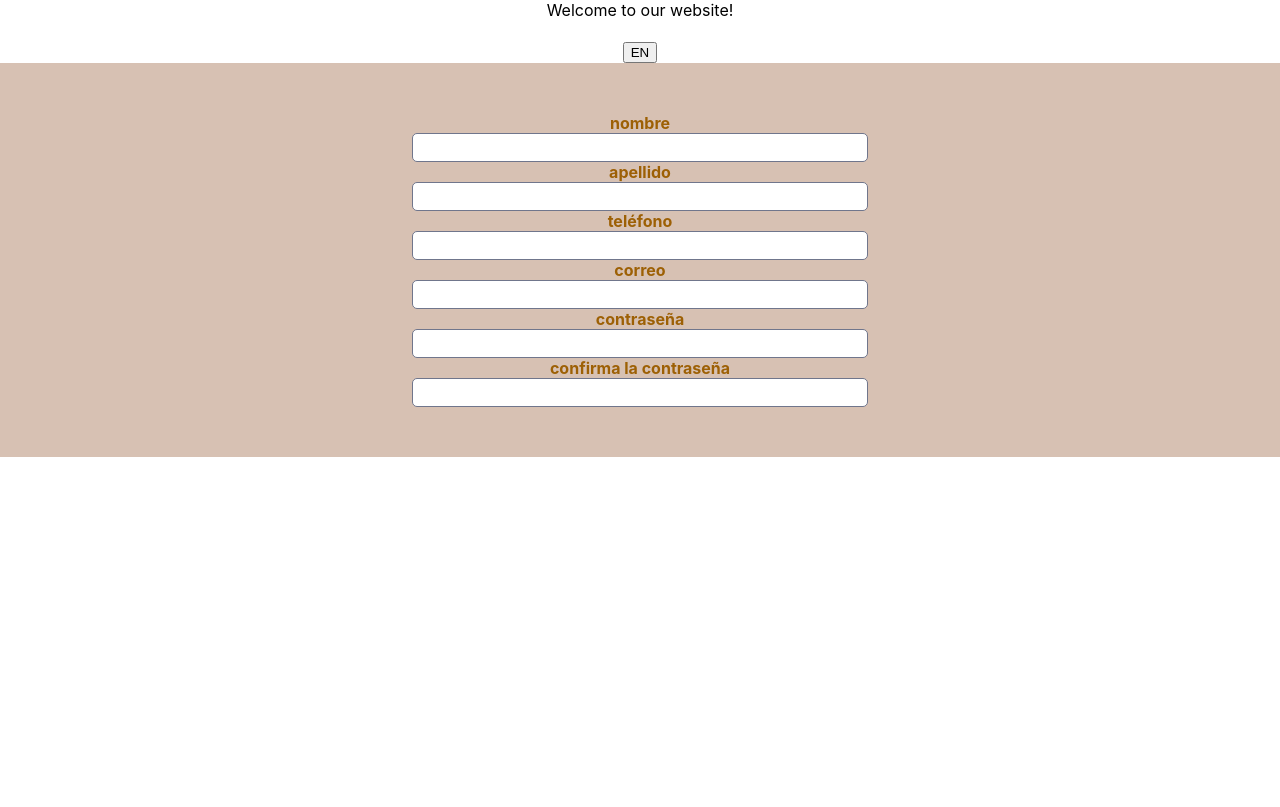
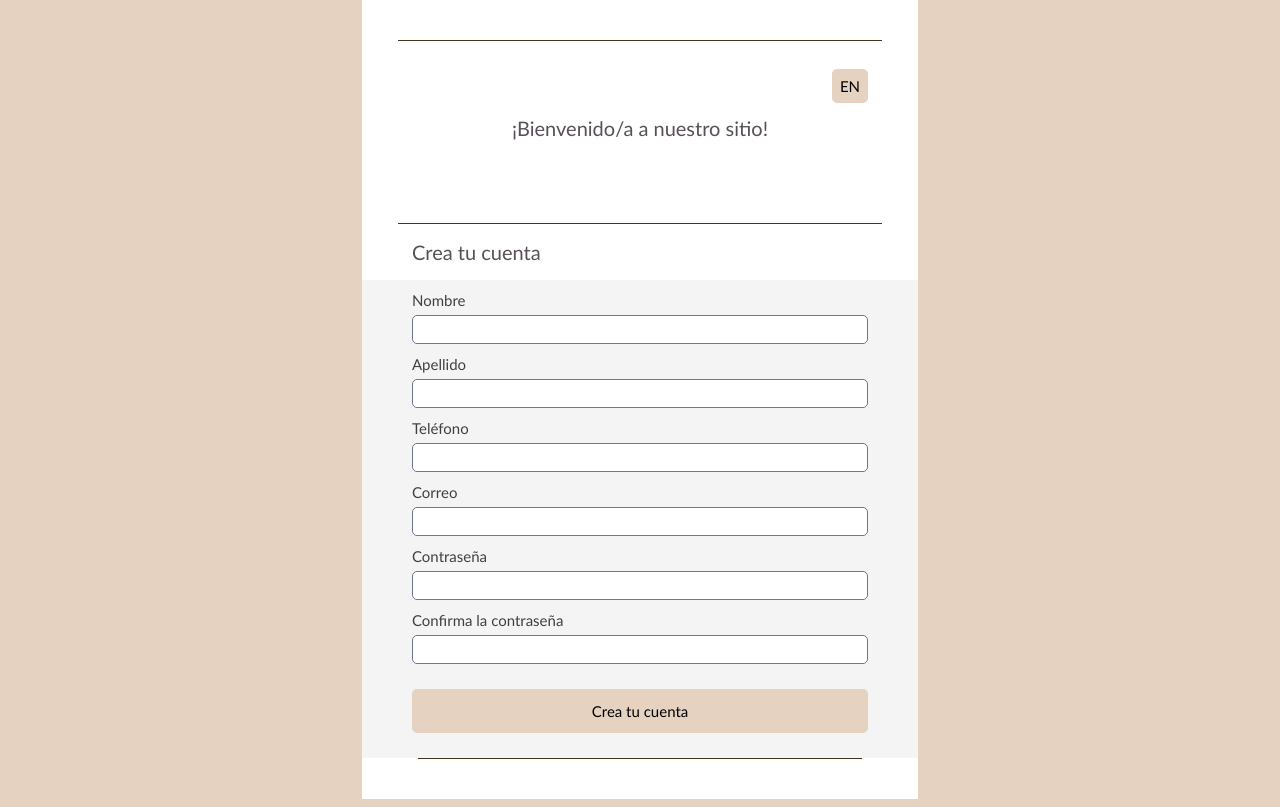
Before and after one commit to barbozacecilia/utn-curso-react-tp-4, a React (Create React App) app: page / in a window 1280 px wide. Built offline with nearby package versions, Linux system fonts and the light colour scheme.

Commit message:
feat(RegistrationForm): Modify styles and add a title in the component

```diff
--- a/public/index.html
+++ b/public/index.html
@@ -7,7 +7,7 @@
     <meta name="theme-color" content="#000000" />
     <meta
       name="description"
-      content="Web site created using create-react-app"
+      content="Web site created using create-react-app for a work assigment. Created by Cecilia Barboza"
     />
     <link rel="apple-touch-icon" href="%PUBLIC_URL%/logo192.png" />
     <!--
@@ -24,7 +24,7 @@
       work correctly both with client-side routing and a non-root public URL.
       Learn how to configure a non-root public URL by running `npm run build`.
     -->
-    <title>React App</title>
+    <title>SignUp</title>
   </head>
   <body>
     <noscript>You need to enable JavaScript to run this app.</noscript>
--- a/src/App.css
+++ b/src/App.css
@@ -1,3 +1,13 @@
+body {
+  background-color: #e5d2c1;
+  font-family: "Trebuchet MS",sans-serif;
+  font-size: 15px;
+  line-height: 1.5;
+  display: flex;
+  -webkit-justify-content: center;
+
+}
+
 .App {
   text-align: center;
 }
@@ -25,7 +35,7 @@
 }
 
 .App-link {
-  color: #61dafb;
+  color: #585058;
 }
 
 @keyframes App-logo-spin {
--- a/src/features/registration-form/RegistrationForm.js
+++ b/src/features/registration-form/RegistrationForm.js
@@ -21,9 +21,16 @@ class RegistrationForm extends Component {
         return (
             <>
                 <div className="mainContainer">
-                <div className="leftSide">{this.state.language ===  T.EN ? T.ES.BIENVENIDA : T.EN.WELCOME}</div>
-                    <h1>{this.state.title}</h1>
-                    <button onClick={this.handleClick}>{this.state.language ===  T.ES ? T.ES.BUTTON : T.EN.BUTTON} </button>
+                    <hr className="hrTop"/>
+                    <div className="translateButtonContainer">
+                        <button onClick={this.handleClick} className="translateButton">{this.state.language ===  T.ES ? T.ES.BUTTON : T.EN.BUTTON} </button>
+                    </div>
+                <div className="welcomeContainer">{this.state.language ===  T.ES ? T.ES.WELCOME : T.EN.WELCOME}</div>
+                    <hr className="hrTop"/>
+                    <h1 className="titleSignUp">
+                        {this.state.language === T.ES ? T.ES.TITLE : T.EN.TITLE}
+                    </h1>
+
                     <div className="formContainer">
                     <form >
                         <div className="inputContainer">
@@ -62,9 +69,14 @@ class RegistrationForm extends Component {
                                 {this.state.language ===  T.ES ? T.ES.CONFIRM_PASSWORD : T.EN.CONFIRM_PASSWORD}
                             </label>
                             <input/>
+
+                        </div>
+                        <div className="buttonSignUpContainer">
+                            <button className="buttonSignUp">{this.state.language === T.ES ? T.ES.BUTTON_SIGN_UP :T.EN.BUTTON_SIGN_UP}</button>
                         </div>
                     </form>
                 </div>
+                    <hr/>
                 </div>
             </>
         )
--- a/src/features/registration-form/constants.js
+++ b/src/features/registration-form/constants.js
@@ -2,26 +2,27 @@
 export const T = {
   ES: {
       BUTTON: 'EN',
-      BIENVENIDA: '¡Bienvenido/a a nuestro sitio!',
+      WELCOME: '¡Bienvenido/a a nuestro sitio!',
       TITLE: 'Crea tu cuenta',
-      NAME: 'nombre',
-      LAST_NAME: 'apellido',
-      PHONE_NUMBER: 'teléfono',
-      EMAIL: 'correo',
-      PASSWORD: 'contraseña',
-      CONFIRM_PASSWORD: 'confirma la contraseña',
+      NAME: 'Nombre',
+      LAST_NAME: 'Apellido',
+      PHONE_NUMBER: 'Teléfono',
+      EMAIL: 'Correo',
+      PASSWORD: 'Contraseña',
+      CONFIRM_PASSWORD: 'Confirma la contraseña',
+      BUTTON_SIGN_UP: 'Crea tu cuenta',
     },
 
    EN: {
         BUTTON: 'ES',
         WELCOME : 'Welcome to our website!',
         TITLE:'Create your account',
-        NAME:'name',
-        LAST_NAME: 'last name',
-        PHONE_NUMBER: 'phone number',
-        EMAIL:'email',
-        PASSWORD:'password',
-        CONFIRM_PASSWORD :'confirm password',
-
+        NAME:'First Name',
+        LAST_NAME: 'Last name',
+        PHONE_NUMBER: 'Phone number',
+        EMAIL:'Email',
+        PASSWORD:'Password',
+        CONFIRM_PASSWORD :'Confirm password',
+       BUTTON_SIGN_UP: 'Create your account',
     }
 };
--- a/src/features/registration-form/styles/RegistrationFormStyles.css
+++ b/src/features/registration-form/styles/RegistrationFormStyles.css
@@ -4,24 +4,67 @@
 
 }
 
+.hrTop {
+    padding: 20px;
+    border-bottom: 1px solid #44331d;
+    border-top: none;
+    border-left: none;
+    border-right: none;
+    width: 80%;
+
+}
 .secondContainer{
     display: flex;
     flex-direction: row;
     justify-content: center;
 }
-.leftSide {
+.welcomeContainer {
     background-color: #ffffff;
-    display: inline;
+    color: #585058;
+    margin-bottom: 40px;
+    font-size: 20px;
+}
+
+.titleSignUp {
+    font-size: 20px;
+    font-weight: lighter;
+    color: #585058;
+    justify-content: left;
+    display: flex;
+    align-items: center;
+    padding-inline: 50px;
+}
+
+h1{
+    color: white;
+}
+
+.translateButton {
+    background-color: #e5d2c1;
+    font-family: "Trebuchet MS",sans-serif;
+    font-size: 15px;
+    border-radius: 5px;
+    border: #e5d2c1 solid ;
+    padding: 5px;
+    margin-bottom: 10px;
+    margin-top: 20px;
+}
+.translateButtonContainer {
+    display: flex;
+    justify-content: right;
+    align-items: center;
+    margin-right: 50px;
 }
 
 .formContainer {
-    color: #9d6005;
-    font-weight: bold;
-    background-color: #d7c1b3;
+    color: #404041;
+    font-weight: lighter;
+    background-color: #F5F4F4;
     display: flex;
     flex-direction: row;
     padding: 50px;
     justify-content: space-around;
+    padding-block: 5px;
 }
 
 input {
@@ -29,9 +72,46 @@ input {
     border: #70768c solid  1px ;
     width: 450px;
     height: 25px;
+    margin-bottom: 5px;
+
 }
 
 .inputContainer {
     display: flex;
     flex-direction: column;
+    align-items: flex-start;
+
 }
+label {
+    line-height: 30px;
+}
+
+.buttonSignUp {
+    padding: 10px;
+    width: 100%;
+    background-color: #e5d2c1;
+    font-family: "Trebuchet MS",sans-serif;
+    font-size: 15px;
+    border-radius: 5px;
+    border: #e5d2c1 solid ;
+}
+
+
+.buttonSignUpContainer {
+    padding-block: 20px;
+    display: flex;
+    justify-content: center;
+    align-items: center;
+    background-color: #F5F4F4;
+
+}
+
+hr {
+    padding-bottom: 40px;
+    border-top: 1px solid #44331d;
+    border-bottom: none;
+    border-left: none;
+    border-right: none;
+    width: 80%;
+    margin-top: 0;
+}
```
Also changed, not shown: public/logo192.png (deleted), 1 other file (tests, documents, lock files or other folders).
